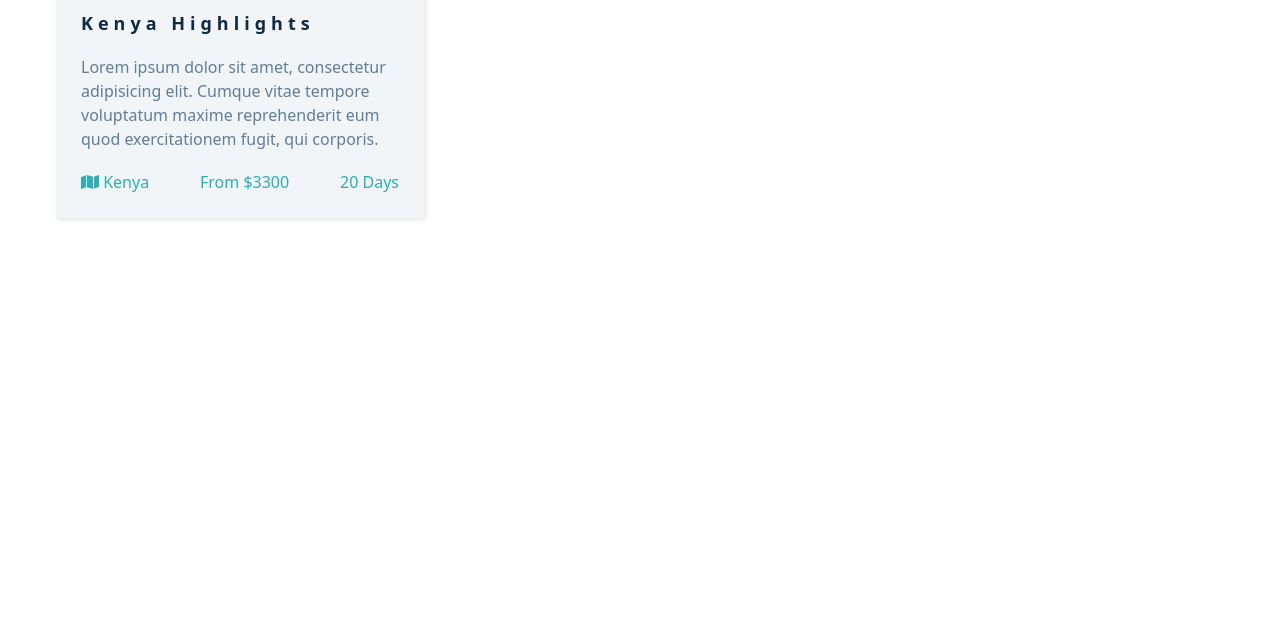
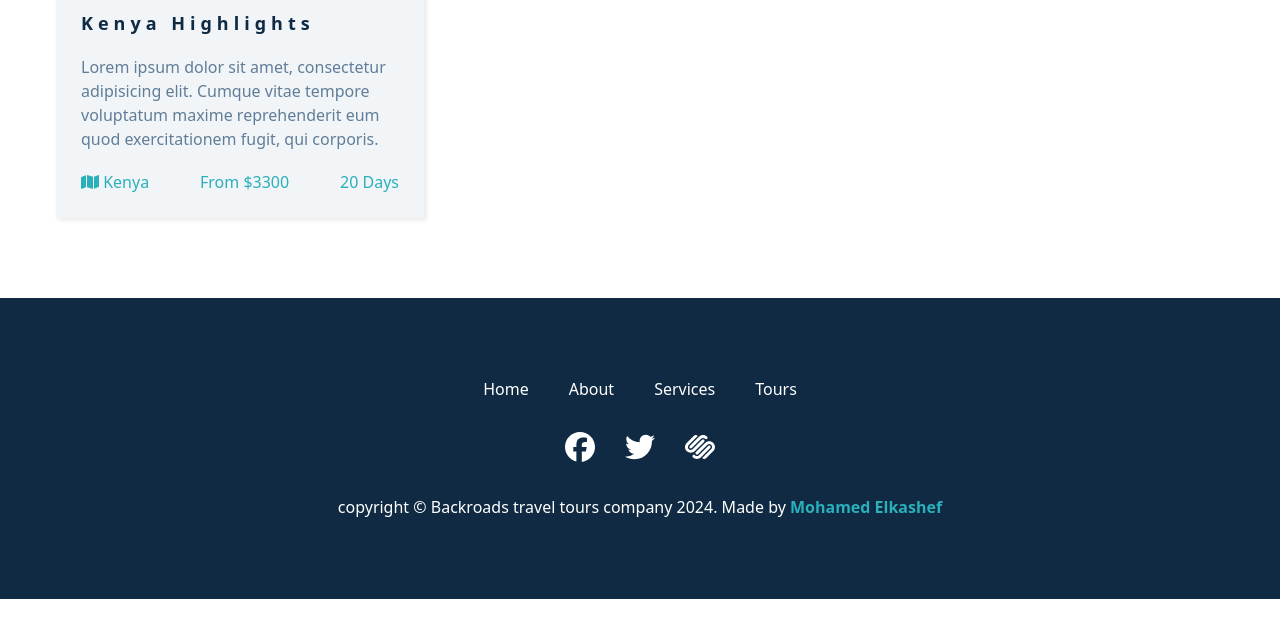
Before and after one commit to mohamedelkashef15/backroads, a React (Vite) app: page / in a window 1280 px wide. Shown: the part 2912-3550 px from the top of the page. After the commit the page ends 3511 px from the top, so only its background shows below. Built offline with nearby package versions, Linux system fonts and the light colour scheme.

Commit message:
add footer

```diff
--- a/src/App.tsx
+++ b/src/App.tsx
@@ -1,3 +1,4 @@
+import Footer from "./components/Footer/Footer";
 import Header from "./components/Header/Header";
 import Main from "./components/Main";
 
@@ -5,8 +6,8 @@ function App() {
   return (
     <div id="app">
       <Header />
-
       <Main />
+      <Footer />
     </div>
   );
 }
--- a/src/components/About/About.tsx
+++ b/src/components/About/About.tsx
@@ -4,7 +4,7 @@ import SectionTitle from "../SectionTitle";
 
 function About() {
   return (
-    <section className={styles.about}>
+    <section id="about" className={styles.about}>
       <div className="container">
         {/* <h2 className="heading-2">
           ABOUT <span className="text-primary">US </span>
--- /dev/null
+++ b/src/components/Footer/Footer.module.scss
@@ -0,0 +1,35 @@
+@import "../../global.scss";
+
+.footer {
+  background-color: $dark-blue;
+  padding: 5rem 0;
+  display: flex;
+  justify-content: center;
+  align-items: center;
+  text-align: center;
+  ul {
+    display: flex;
+    justify-content: center;
+
+    li a {
+      color: #fff;
+      margin: 0 20px;
+    }
+  }
+
+  .social {
+    margin: 2rem 0;
+    svg {
+      font-size: 30px;
+      color: #fff;
+      margin: 0 15px;
+    }
+  }
+  p {
+    color: #fff;
+    a {
+      color: $cyan;
+      font-weight: 600;
+    }
+  }
+}
--- /dev/null
+++ b/src/components/Footer/Footer.tsx
@@ -0,0 +1,43 @@
+import styles from "./Footer.module.scss";
+import { FontAwesomeIcon } from "@fortawesome/react-fontawesome";
+import { faFacebook, faTwitter, faSquarespace } from "@fortawesome/free-brands-svg-icons";
+
+function Footer() {
+  return (
+    <footer className={styles.footer}>
+      <div className="container">
+        <ul>
+          <li>
+            <a href="#home">Home</a>
+          </li>
+          <li>
+            <a href="#about">About</a>
+          </li>
+          <li>
+            <a href="#Services">Services</a>
+          </li>
+          <li>
+            <a href="#Tours">Tours</a>
+          </li>
+        </ul>
+        <div className={styles.social}>
+          <a href="https://facebook.com">
+            <FontAwesomeIcon icon={faFacebook} />
+          </a>
+          <a href="https://x.com">
+            <FontAwesomeIcon icon={faTwitter} />
+          </a>
+          <a href="https://squarespace.com">
+            <FontAwesomeIcon icon={faSquarespace} />
+          </a>
+        </div>
+        <p>
+          copyright © Backroads travel tours company 2024. Made by
+          <a href="https://mohamedelkashef.com"> Mohamed Elkashef</a>
+        </p>
+      </div>
+    </footer>
+  );
+}
+
+export default Footer;
--- a/src/components/HomeScreen/HomeScreen.tsx
+++ b/src/components/HomeScreen/HomeScreen.tsx
@@ -2,7 +2,7 @@ import styles from "./HomeScreen.module.scss";
 
 function HomeScreen() {
   return (
-    <div className={styles.headerContent}>
+    <div id="home" className={styles.headerContent}>
       <h1>BACKROADS APP</h1>
       <p>Lorem ipsum dolor sit amet consectetur adipisicing elit. Vitae explicabo debitis est autem dicta.</p>
       <a href="#tours" className="btn btn-primary">
--- a/src/components/Services/Services.tsx
+++ b/src/components/Services/Services.tsx
@@ -27,7 +27,7 @@ const servicesData: IServicesItem[] = [
 
 function Services() {
   return (
-    <section className={styles.services}>
+    <section id="services" className={styles.services}>
       <div className="container">
         <SectionTitle name1="OUR" name2="SERVICES" />
         <Items />
--- a/src/components/Tours/Tours.tsx
+++ b/src/components/Tours/Tours.tsx
@@ -73,7 +73,7 @@ const toursData: ITours[] = [
 
 function Tours() {
   return (
-    <section className={styles.tours}>
+    <section id="tours" className={styles.tours}>
       <div className="container">
         <SectionTitle name1="FEATURED" name2="TOURS" />
         <Items />
--- a/src/global.scss
+++ b/src/global.scss
@@ -11,10 +11,13 @@ $dark-green: #044e53;
   box-sizing: border-box;
 }
 
+html {
+  scroll-behavior: smooth;
+}
+
 body {
   font-family: system-ui, -apple-system, BlinkMacSystemFont, "Segoe UI", Roboto, Oxygen, Ubuntu, Cantarell, "Open Sans",
     "Helvetica Neue", sans-serif;
-  height: 5000px;
 }
 
 .container {
```
